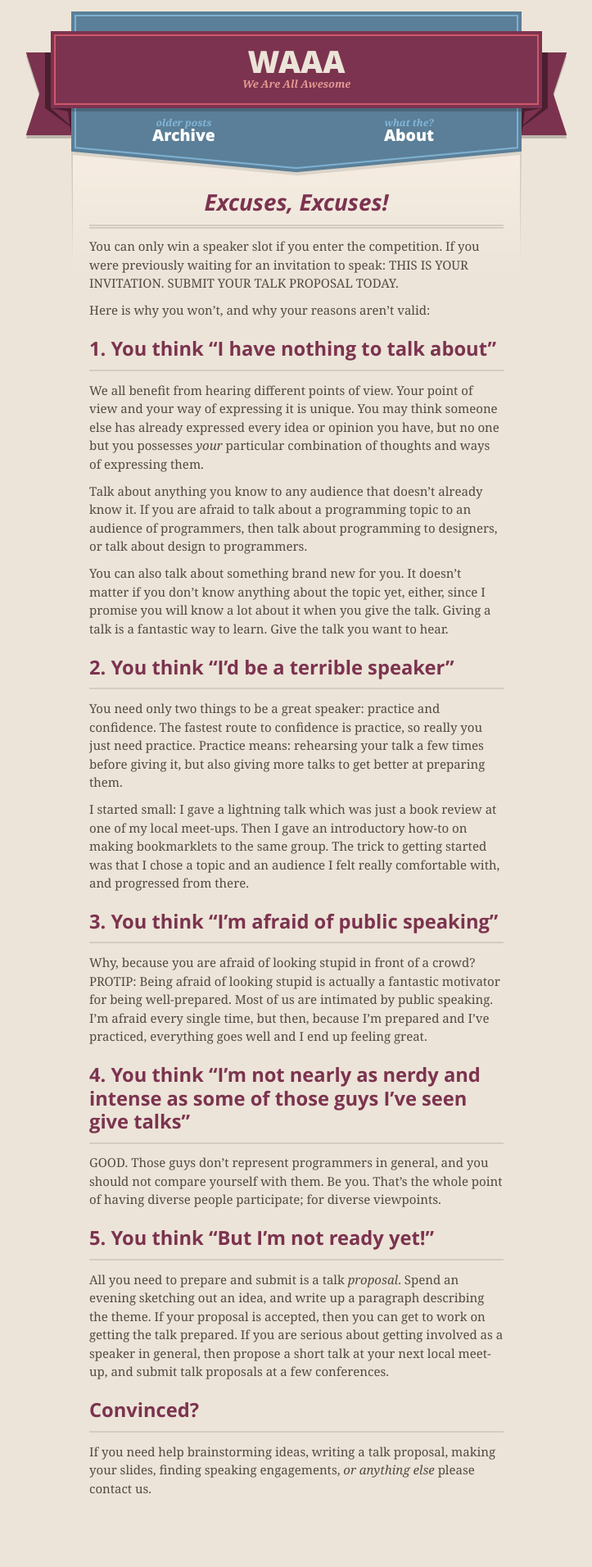
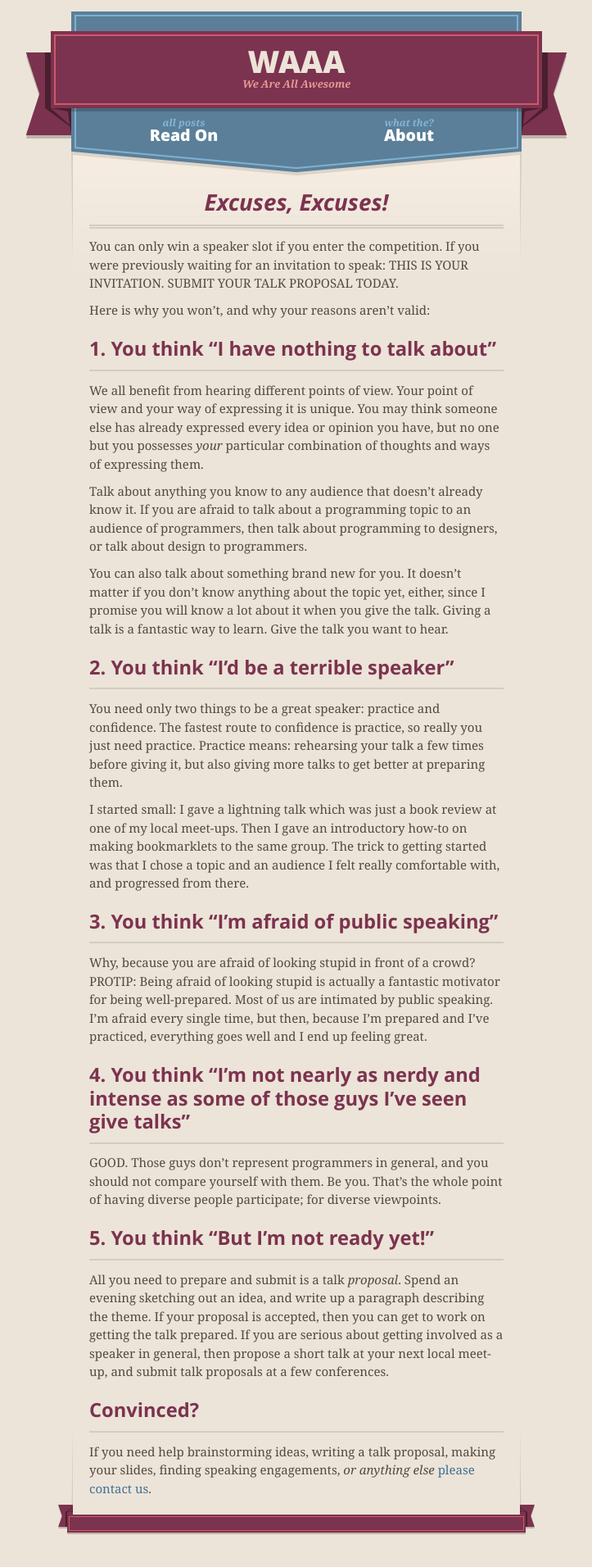
Before and after one commit to janl/waaa, a Jekyll site: the page built from _posts/2012-06-11-excuses-excuses.md, in a window 1280 px wide. Shown: the whole page at 82% size, without its empty margins (278-1001 px from the left). Built offline with Jekyll 4.4.1, drawn with Linux system fonts in a browser that asks for light colours; nearby versions of some CDN libraries; before the commit the page ends 1838 px from its top, so only the background shows below that.

```diff
--- a/_layouts/main.html
+++ b/_layouts/main.html
@@ -9,9 +9,9 @@
     <link rel="stylesheet" href="/stylesheets/mobile.css" media="handheld, only screen and (max-device-width:640px)"/>
     <link rel="stylesheet" href="/stylesheets/pygment_trac.css"/>
 
-    <script type="text/javascript" src="javascripts/modernizr.js"></script>
+    <script type="text/javascript" src="/javascripts/modernizr.js"></script>
     <script type="text/javascript" src="https://ajax.googleapis.com/ajax/libs/jquery/1.7.1/jquery.min.js"></script>
-    <script type="text/javascript" src="javascripts/headsmart.min.js"></script>
+    <script type="text/javascript" src="/javascripts/headsmart.min.js"></script>
     <script type="text/javascript">
       $(document).ready(function () {
         $('#main_content').headsmart()
@@ -36,8 +36,8 @@
 
       <section id="downloads">
         <span class="inner">
-          <a href="/archive.html" class="zip"><em>older posts</em> Archive</a>
-          <a href="/about.html" class="tgz"><em>what the?</em> About</a>
+          <a href="/all-posts.html" class="zip"><em>all posts</em> Read On</a>
+          <a href="/" class="tgz"><em>what the?</em> About</a>
         </span>
       </section>
 
@@ -49,17 +49,16 @@
         {{ content }}
       </section>
 
-      <!-- <footer>
+      <footer>
         <span class="ribbon-outer">
           <span class="ribbon-inner">
-            <p>this project by <a href="https://github.com/janl">janl</a> can be found on <a href="https://github.com/janl/waaa">GitHub</a></p>
+            <p><br></p>
           </span>
           <span class="left-tail"></span>
           <span class="right-tail"></span>
         </span>
-        <p>Generated with <a href="http://pages.github.com">GitHub Pages</a> using Merlot</p>
-        <span class="octocat"></span>
-      </footer> -->
+        <p></p>
+      </footer>
 
     </div>
 
--- a/_posts/2012-06-11-excuses-excuses.md
+++ b/_posts/2012-06-11-excuses-excuses.md
@@ -38,4 +37,4 @@ All you need to prepare and submit is a talk *proposal*. Spend an evening sketch
 
 ##Convinced?
 
-If you need help brainstorming ideas, writing a talk proposal, making your slides, finding speaking engagements, *or anything else* please contact us.
+If you need help brainstorming ideas, writing a talk proposal, making your slides, finding speaking engagements, *or anything else* [please contact us](http://twitter.com/theophani).
```
Also changed, not shown: other parts of _posts/2012-06-11-excuses-excuses.md (+0 -1 lines), _posts/2012-06-11-an-alternative-to-affirmative-action.md (+0 -1 lines).
